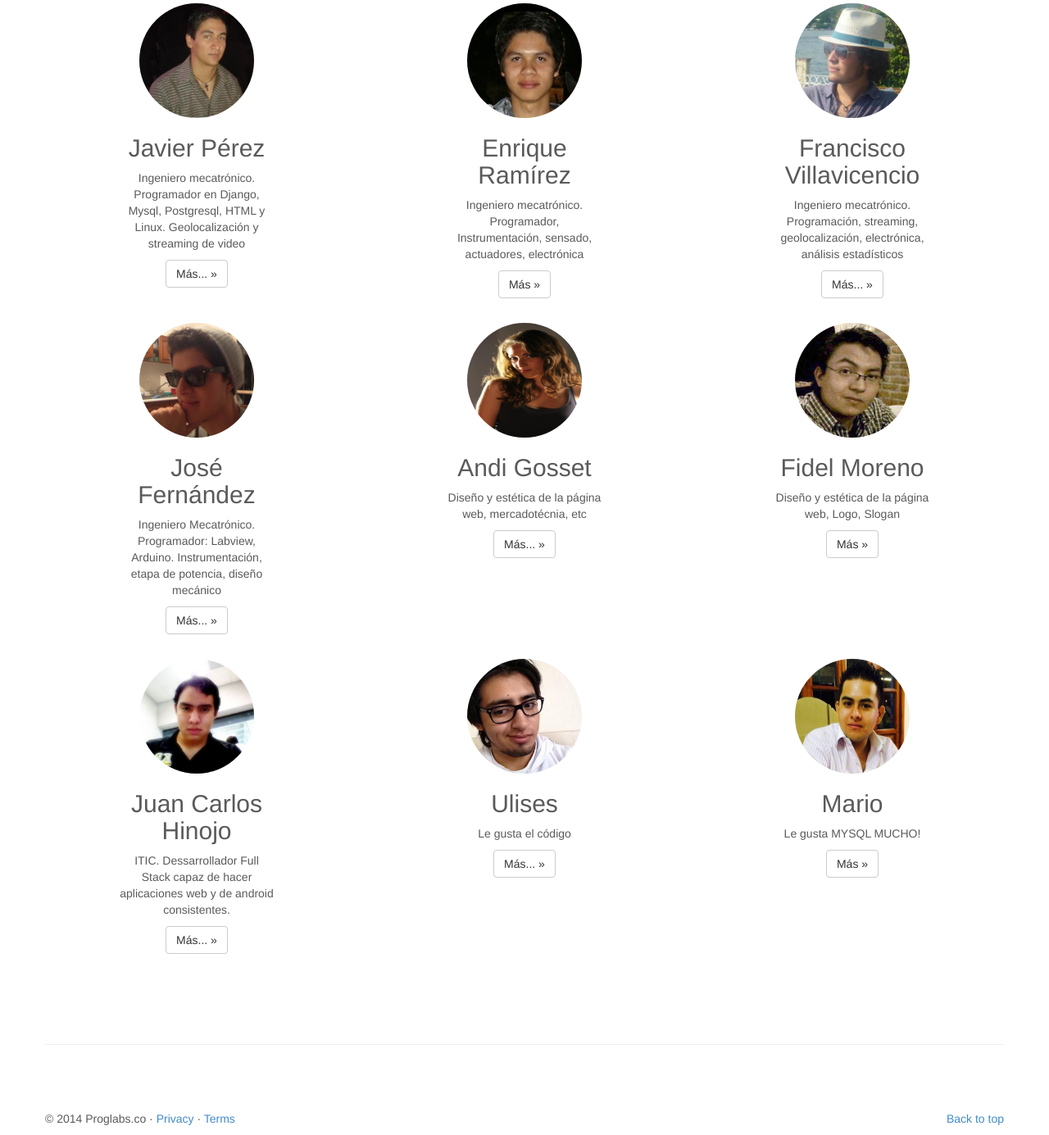
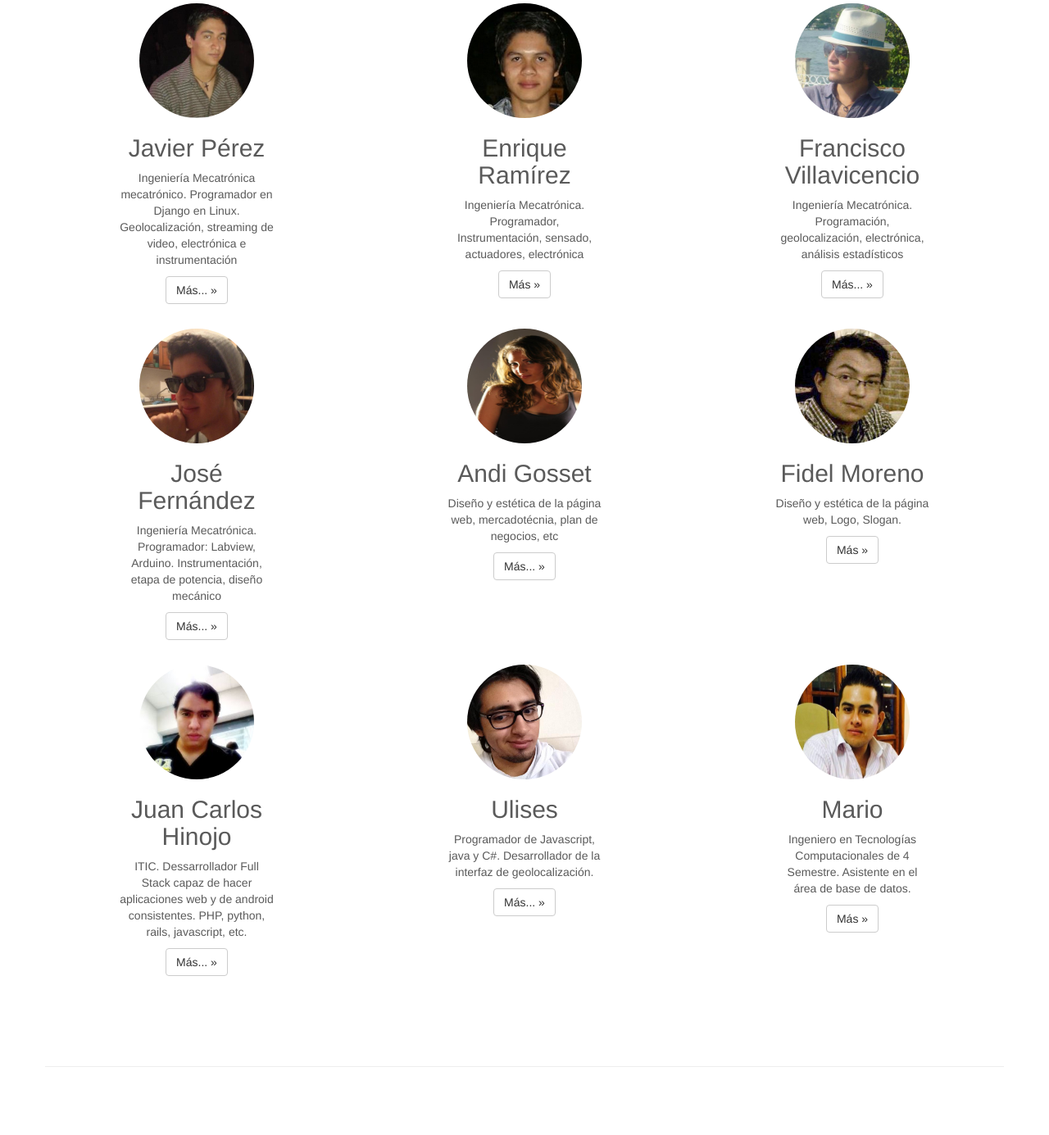
Before and after one commit to javoperez/Subetechv2, a Django app: template static/templates/aboutus.html in a window 1280 px wide. Shown: the part 157-1542 px from the top of the page at 82% size. Run offline with Django 3.2, Linux system fonts and the light colour scheme; the template is opened without the code that fills it, so the values that code supplies are empty; parts of the project's set-up code (start-up, migrations or seed data) failed here and were passed over; some libraries are stand-ins or nearby versions.

Commit message:
css, más info, aboutus

```diff
--- a/static/static/css/custom.css
+++ b/static/static/css/custom.css
@@ -9,3 +9,15 @@ display: inline-block;
 padding-left: 8%;
 padding-right: 8%;
 }
+
+h1, .h1 {
+font-size: 36px;
+background: black;
+}
+
+.carousel-caption p {
+margin-bottom: 20px;
+font-size: 21px;
+line-height: 1.4;
+background-color: rgb(89, 124, 151);
+}
--- a/static/templates/aboutus.html
+++ b/static/templates/aboutus.html
@@ -3,7 +3,6 @@
 {% block content %}
 
       <hr class="featurette-divider">
-
 
     <!-- Marketing messaging and featurettes
     ================================================== -->
@@ -16,19 +15,19 @@
         <div class="col-lg-4">
           <img class="img-circle" src="/media/fotos/javier.jpg" alt="Generic placeholder image" width="140" height="140">
           <h2>Javier Pérez</h2>
-          <p>Ingeniero mecatrónico. Programador en Django, Mysql, Postgresql, HTML y Linux. Geolocalización y streaming de video</p>
+          <p>Ingeniería Mecatrónica mecatrónico. Programador en Django en Linux. Geolocalización, streaming de video, electrónica e instrumentación</p>
           <p><a class="btn btn-default" href="http://mx.linkedin.com/pub/javier-jorge-pérez-ontiveros/7a/97/ba9/" role="button">Más... &raquo;</a></p>
         </div><!-- /.col-lg-4 -->
         <div class="col-lg-4">
           <img class="img-circle" src="/media/fotos/enrique.png" alt="Generic placeholder image" width="140" height="140">
           <h2>Enrique Ramírez</h2>
-          <p>Ingeniero mecatrónico. Programador, Instrumentación, sensado, actuadores, electrónica</p>
+          <p>Ingeniería Mecatrónica. Programador, Instrumentación, sensado, actuadores, electrónica</p>
           <p><a class="btn btn-default" href="#" role="button">Más &raquo;</a></p>
       </div><!-- /.col-lg-4 -->
         <div class="col-lg-4">
          <img class="img-circle" src="/media/fotos/paco.png" alt="Generic placeholder image" width="140" height="140">
           <h2>Francisco Villavicencio</h2>
-          <p>Ingeniero mecatrónico. Programación, streaming, geolocalización, electrónica, análisis estadísticos</p>
+          <p>Ingeniería Mecatrónica. Programación, geolocalización, electrónica, análisis estadísticos</p>
           <p><a class="btn btn-default" href="#" role="button">Más... &raquo;</a></p>
         </div><!-- /.col-lg-4 -->
       </div><!-- /.row -->
@@ -38,19 +37,19 @@
         <div class="col-lg-4">
           <img class="img-circle" src="/media/fotos/coco.jpg" alt="Generic placeholder image" width="140" height="140">
           <h2>José Fernández</h2>
-          <p>Ingeniero Mecatrónico. Programador: Labview, Arduino. Instrumentación, etapa de potencia, diseño mecánico</p>
+          <p>Ingeniería Mecatrónica. Programador: Labview, Arduino. Instrumentación, etapa de potencia, diseño mecánico</p>
           <p><a class="btn btn-default" href="#" role="button">Más... &raquo;</a></p>
         </div><!-- /.col-lg-4 -->
      <div class="col-lg-4">
          <img class="img-circle" src="/media/fotos/andy.jpg" alt="Generic placeholder image" width="140" height="140">
           <h2>Andi Gosset</h2>
-          <p>Diseño y estética de la página web, mercadotécnia, etc  </p>
+          <p>Diseño y estética de la página web, mercadotécnia, plan de negocios, etc  </p>
           <p><a class="btn btn-default" href="#" role="button">Más... &raquo;</a></p>
         </div><!-- /.col-lg-4 -->
         <div class="col-lg-4">
           <img class="img-circle" src="/media/fotos/fidel.jpg" alt="Generic placeholder image" width="140" height="140">
           <h2>Fidel Moreno</h2>
-          <p>Diseño y estética de la página web, Logo, Slogan</p>
+          <p>Diseño y estética de la página web, Logo, Slogan.</p>
           <p><a class="btn btn-default" href="#" role="button">Más &raquo;</a></p>
 
         </div><!-- /.col-lg-4 -->
@@ -63,19 +62,19 @@
         <div class="col-lg-4">
          <img class="img-circle" src="/media/fotos/juancarlos.jpg" alt="Generic placeholder image" width="140" height="140">
           <h2>Juan Carlos Hinojo</h2>
-          <p>ITIC. Dessarrollador Full Stack capaz de hacer aplicaciones web y de android consistentes.</p>
+          <p>ITIC. Dessarrollador Full Stack capaz de hacer aplicaciones web y de android consistentes. PHP, python, rails, javascript, etc.</p>
           <p><a class="btn btn-default" href="http://wundercar.proglabs.co/" role="button">Más... &raquo;</a></p>
         </div><!-- /.col-lg-4 -->
         <div class="col-lg-4">
           <img class="img-circle" src="/media/fotos/ulises.jpg" alt="Generic placeholder image" width="140" height="140">
           <h2>Ulises </h2>
-          <p>Le gusta el código </p>
+          <p>Programador de Javascript, java y C#. Desarrollador de la interfaz de geolocalización.  </p>
           <p><a class="btn btn-default" href="#" role="button">Más... &raquo;</a></p>
         </div><!-- /.col-lg-4 -->
         <div class="col-lg-4">
           <img class="img-circle" src="/media/fotos/mario.png" alt="Generic placeholder image" width="140" height="140">
           <h2>Mario </h2>
-          <p>Le gusta MYSQL MUCHO!</p>
+          <p>Ingeniero en Tecnologías Computacionales de 4 Semestre. Asistente en el área de base de datos.</p>
           <p><a class="btn btn-default" href="#" role="button">Más &raquo;</a></p>
 
         </div><!-- /.col-lg-4 -->
```
Also changed, not shown: static/templates/gps.html (+6 -2 lines), static/templates/home.html (+17 -11 lines), static/media/planeta.gif (added), static/media/satelites.jpg (added).
